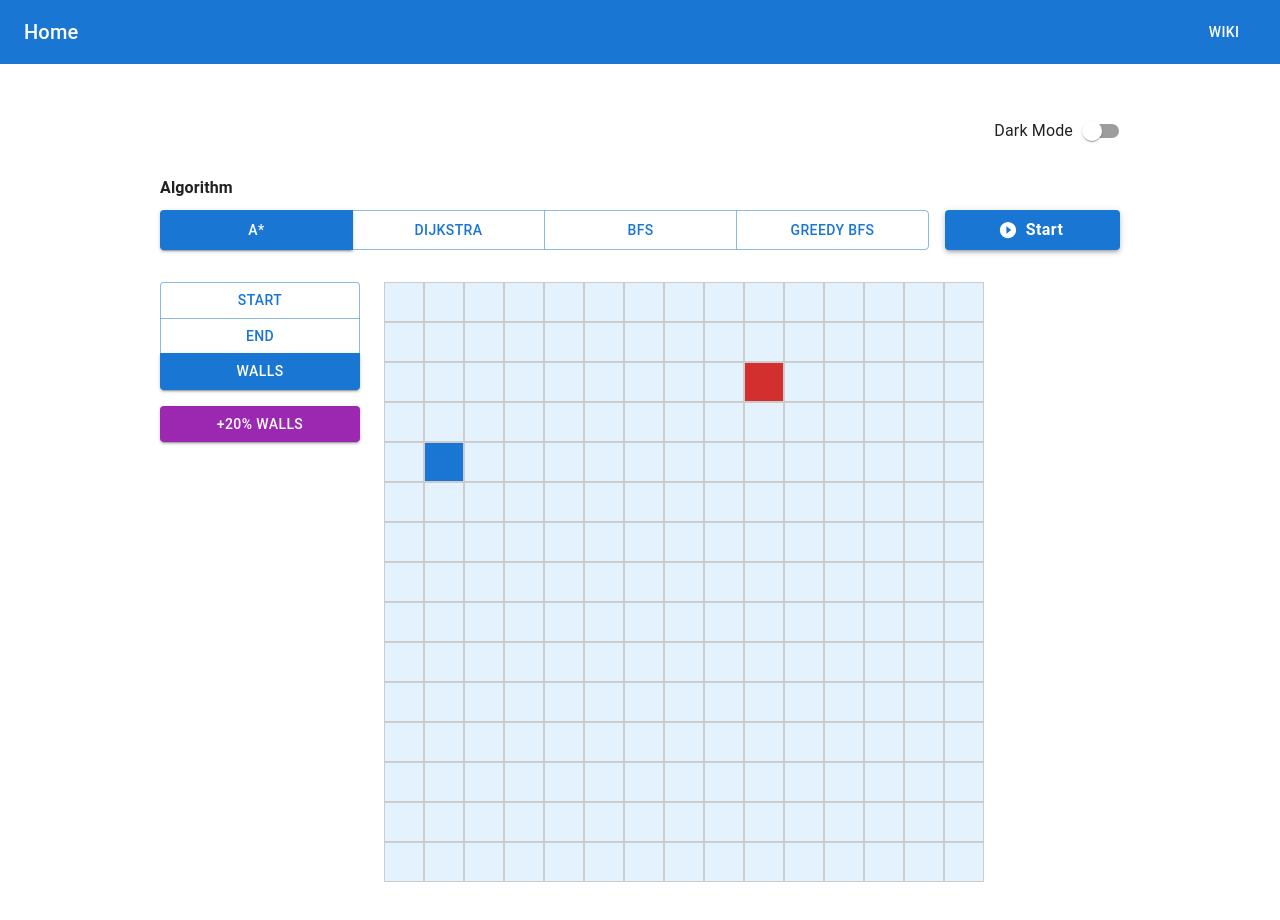
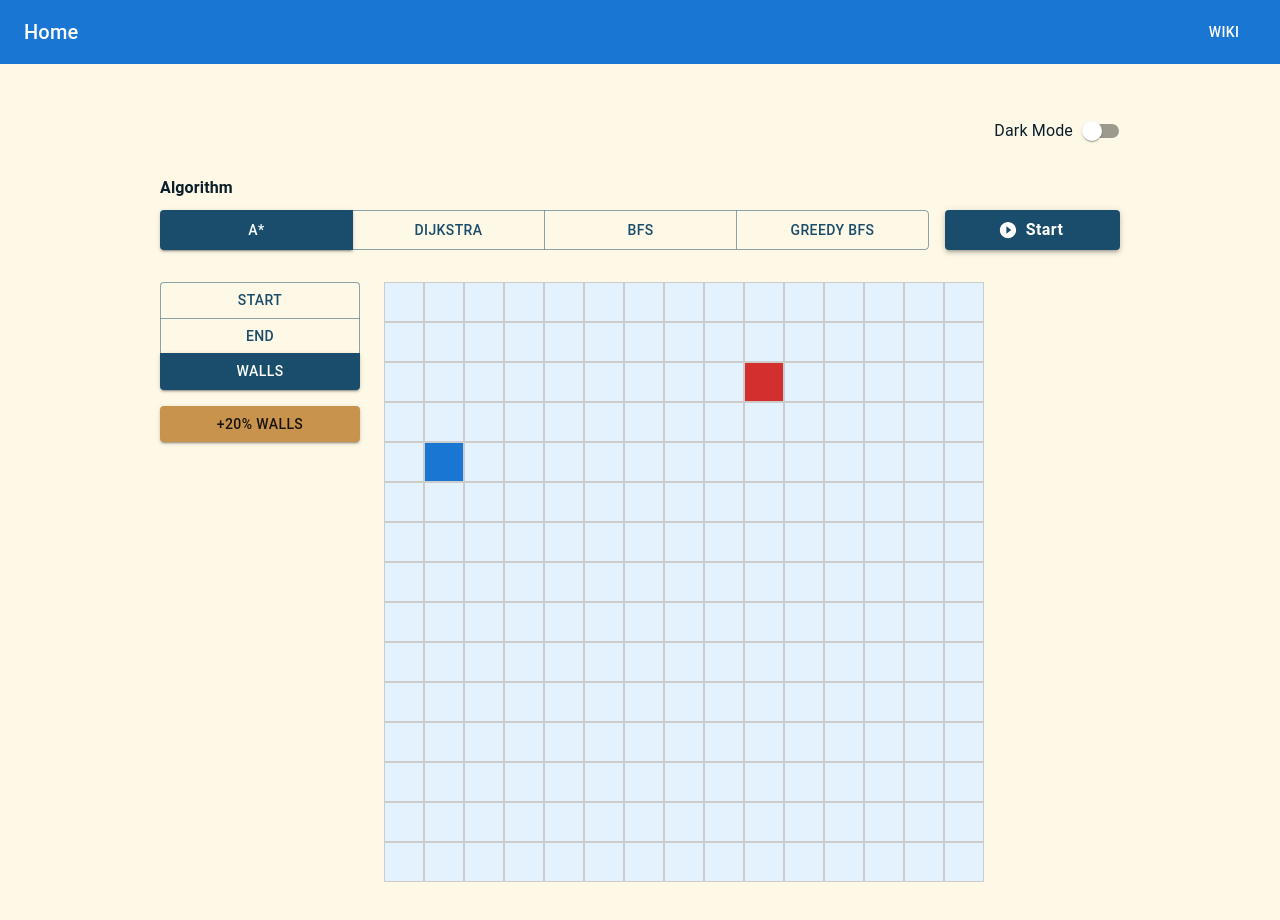
Before and after one commit to kwanlokto/graphing_library, a Next.js app: page / in a window 1280 px wide. Shown: the top 920 px of the page. Built offline with nearby package versions, Linux system fonts and the light colour scheme.

Commit message:
update theme

```diff
--- a/src/ui/theme_registry.tsx
+++ b/src/ui/theme_registry.tsx
@@ -14,14 +14,41 @@ import React from "react";
 
 export const ThemeRegistry = ({ children }: { children: React.ReactNode }) => {
   const [isDarkMode, setIsDarkMode] = useState(false);
+  const mode = isDarkMode ? "dark" : "light";
 
   const theme = useMemo(
     () =>
       createTheme({
         palette: {
-          mode: isDarkMode ? "dark" : "light",
+          mode,
+          background: {
+            default: mode === "light" ? "#fef8e7" : "#1a1a1a",
+            paper: mode === "light" ? "#fffaf2" : "#242424",
+          },
+          text: {
+            primary: mode === "light" ? "#0a1f2a" : "#e8e8e8",
+            secondary: mode === "light" ? "#577683" : "#a8a8a8",
+          },
           primary: {
-            main: isDarkMode ? "#90caf9" : "#1976d2",
+            main: mode === "light" ? "#1a4d6b" : "#5aa5ff",
+            light: mode === "light" ? "#2c6b8f" : "#85c0ff",
+            dark: mode === "light" ? "#0d3449" : "#3a8eef",
+          },
+          secondary: {
+            main: mode === "light" ? "#c8944d" : "#f0c595",
+            light: mode === "light" ? "#ddb073" : "#ffdbba",
+            dark: mode === "light" ? "#a67535" : "#d9a870",
+          },
+          divider: mode === "light" ? "#c9b895" : "#333333",
+          action: {
+            hover:
+              mode === "light"
+                ? "rgba(26, 77, 107, 0.10)"
+                : "rgba(90, 165, 255, 0.12)",
+            selected:
+              mode === "light"
+                ? "rgba(26, 77, 107, 0.16)"
+                : "rgba(90, 165, 255, 0.16)",
           },
         },
       }),
```
